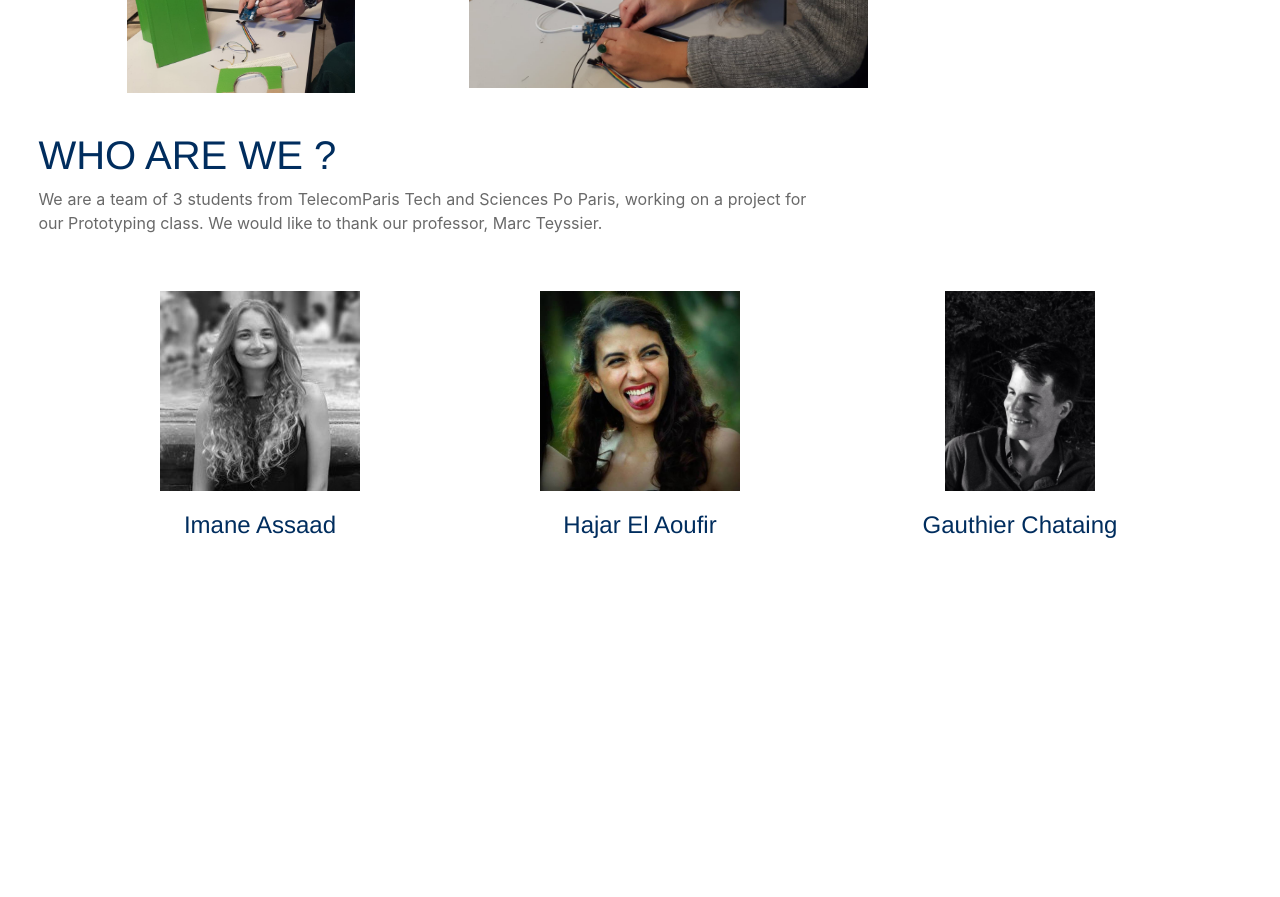
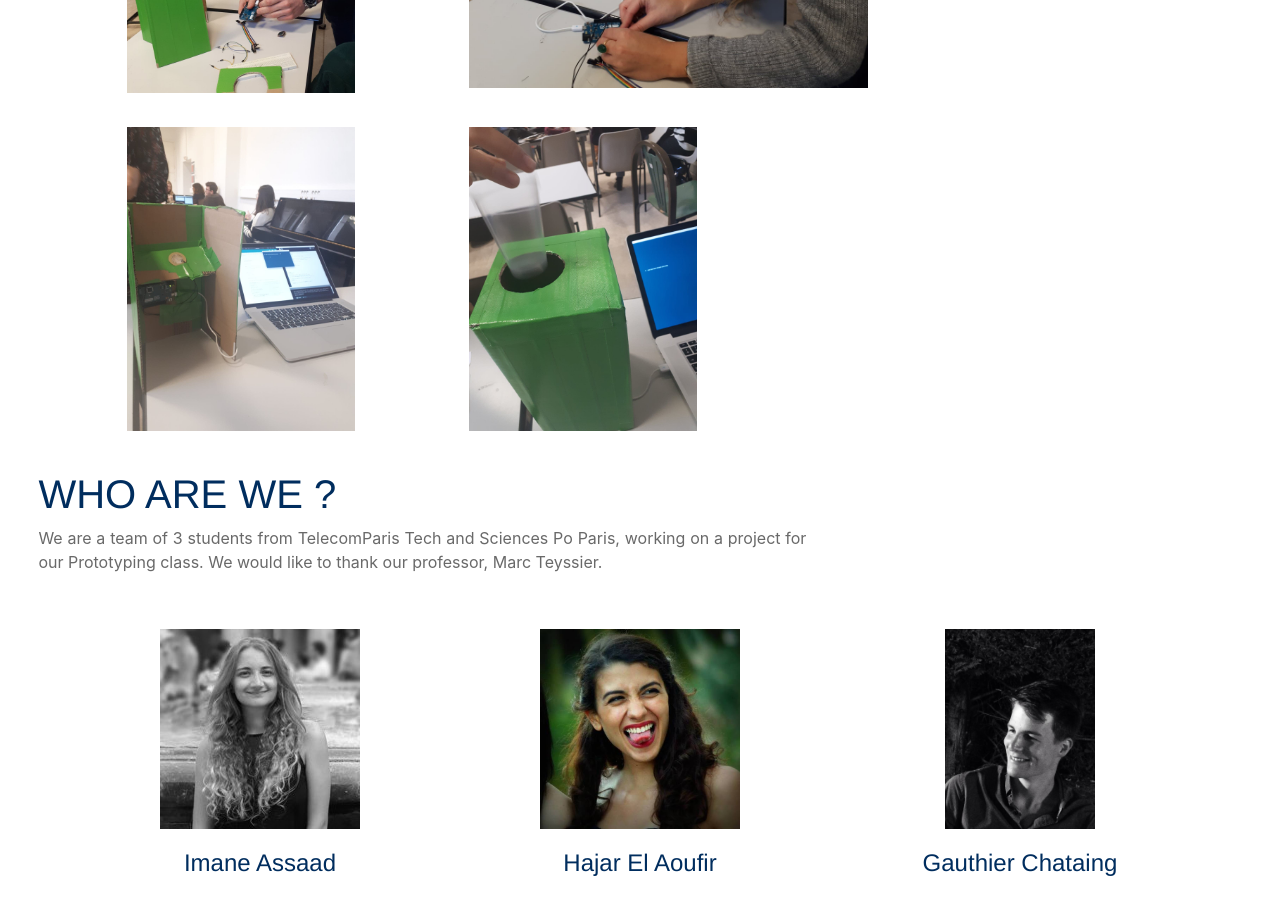
Before and after one commit to imaneassaad/Smart-trash, a plain HTML site: page index.html in a window 1280 px wide. Shown: the part 2740-3637 px from the top of the page. Before the commit the page ends 3299 px from the top, so only its background shows below. Drawn offline with nearby package versions, Linux system fonts and the light colour scheme.

Commit message:
new pictures

```diff
--- a/index.html
+++ b/index.html
@@ -142,6 +142,10 @@
 
   <div class="trashpicture2">  <img src="Photo5.jpg" class="img-fluid" alt="Responsive image">  </div>
 
+  <div class="trashpicture">  <img src="Photo6.jpg" class="img-fluid" alt="Responsive image">  </div>
+
+
+  <div class="trashpicture">  <img src="Photo7.jpg" class="img-fluid" alt="Responsive image">  </div>
 
 
 </div>
```
Also changed, not shown: Photo6.jpg (added), Photo7.jpg (added).
